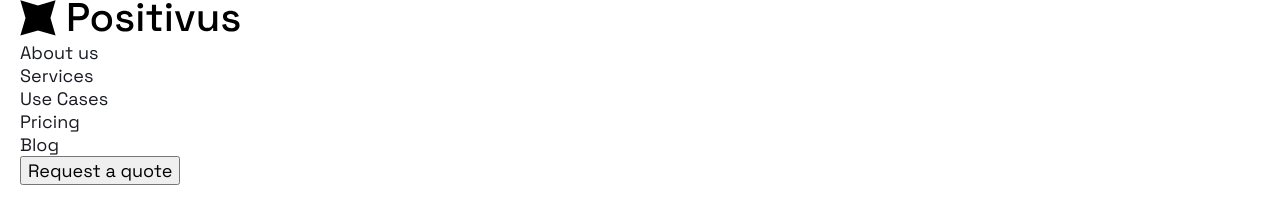
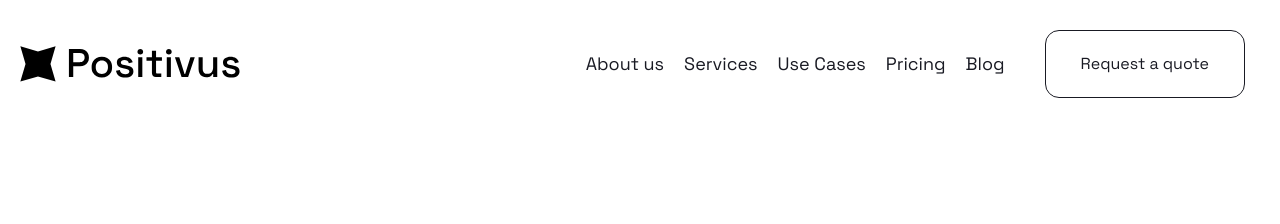
Before and after one commit to Dashka1995/positivus, a plain HTML site: page index.html in a window 1280 px wide. Drawn offline with Linux system fonts and the light colour scheme.

Commit message:
positivus push

```diff
--- a/index.html
+++ b/index.html
@@ -41,13 +41,33 @@
         </button>
       </div>
     </header>
-
-    <dialog class="mobile-overlay visible-mobile" id="mobileOverlay">MENU
+    <dialog class="mobile-overlay visible-mobile" id="mobileOverlay">
       <form class="mobile-overlay__close-button-wrapper" method="dialog">
         <button class="mobile-overlay__close-button cross-button" type="submit">
           <span class="visually-hidden">Close navigation menu</span>
         </button>
-        <div class="mobile-overlay__body"></div>
+        <div class="mobile-overlay__body">
+          <ul class="mobile-overlay__list">
+            <li class="mobile-overlay__item">
+              <a class="mobile-overlay__link" href="">About us</a>
+            </li>
+            <li class="mobile-overlay__item">
+              <a class="mobile-overlay__link" href="">Services</a>
+            </li>
+            <li class="mobile-overlay__item">
+              <a class="mobile-overlay__link" href="">Use Cases</a>
+            </li>
+            <li class="mobile-overlay__item">
+              <a class="mobile-overlay__link" href="">Pricing</a>
+            </li>
+            <li class="mobile-overlay__item">
+              <a class="mobile-overlay__link" href="">Blog</a>
+            </li>
+            <li class="mobile-overlay__item">
+              <a class="mobile-overlay__link" href="">Request a quote/a>
+            </li>
+          </ul>
+        </div>
       </form>
     </dialog>
   </body>
--- a/styles/_mixins.scss
+++ b/styles/_mixins.scss
@@ -1,5 +1,5 @@
 @mixin fluid-text($max: 48, $min: 16) {
-  font-size: clamp(#{$min}px, #{$max / 1440 * 100}vw, #{$max}px);
+  font-size: clamp(#{$min}px, calc($max / 1440) * 100vw, #{$max}px);
 }
 //1440px - максимальная ширина по макету
 
--- /dev/null
+++ b/styles/blocks/_button.scss
@@ -0,0 +1,21 @@
+.button {
+    @include flex-center(true);
+
+    height: var(--button-height);
+    padding-inline: 35px;
+    font-size: 20px;
+    color: var(--color-light);
+    background-color: var(--color-dark);
+    border: var(--border);
+    border-radius: var(--border-radius);
+
+    @include hover {
+        background-color: var(--color-accent);
+        color: var(--color-dark);
+    }
+
+    &--transparent {
+        background-color: transparent;
+        color: var(--color-dark);
+    }
+}
--- /dev/null
+++ b/styles/blocks/_header.scss
@@ -0,0 +1,82 @@
+.header {
+  padding-top: 60px;
+
+  @include desktop {
+    padding-top: 30px;
+  }
+
+  &__inner {
+    display: flex;
+    justify-content: space-between;
+    align-items: center;
+    column-gap: 40px;
+
+    @include tablet {
+      column-gap: 30px;
+    }
+  }
+
+  &__logo {
+    @include tablet {
+      max-width: 120px;
+    }
+  }
+
+  &__menu {
+    margin-left: auto;
+    font-size: 20px;
+
+    @include desktop {
+      font-size: 18px;
+    }
+
+    @include tablet {
+      font-size: 16px;
+    }
+
+    &-list {
+      display: flex;
+      align-items: center;
+      column-gap: 40px;
+
+      @include desktop {
+        column-gap: 20px;
+      }
+    }
+
+    &-link {
+      position: relative;
+      display: inline-flex;
+      align-items: center;
+      height: 48px;
+
+      @include hover {
+        &::after {
+          width: 100%;
+        }
+      }
+
+      &::after {
+        content: "";
+        position: absolute;
+        top: 100%;
+        left: 50%;
+        translate: -50%;
+        width: 0;
+        height: 2px;
+        background-color: currentColor;
+        transition-duration: inherit;
+
+      }
+    }
+  }
+
+  &__button {
+    font-size: inherit;
+
+    @include tablet {
+      height: 48px;
+      padding-inline: 15px;
+    }
+  }
+}
--- a/styles/styles.scss
+++ b/styles/styles.scss
@@ -1 +1,12 @@
-@import 'normalize', 'fonts', 'mixins', 'media', 'variables', 'utils', 'globals';
+@import
+'normalize',
+'fonts',
+'mixins',
+'media',
+'variables',
+'utils',
+'globals';
+
+@import
+'blocks/button',
+'blocks/header';
```
Also changed, not shown: styles/styles.css, 1 other file.
